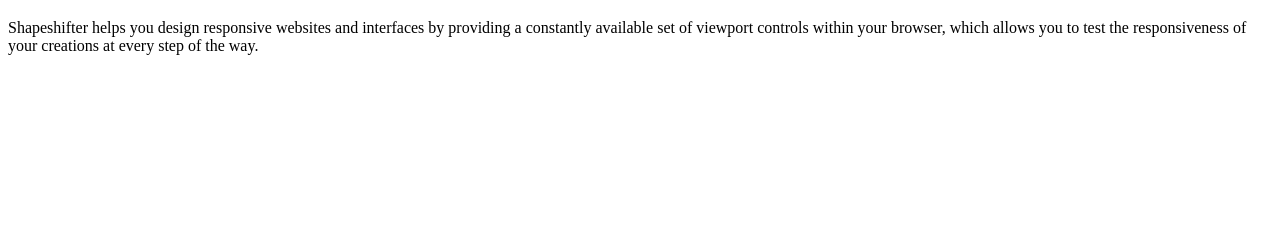
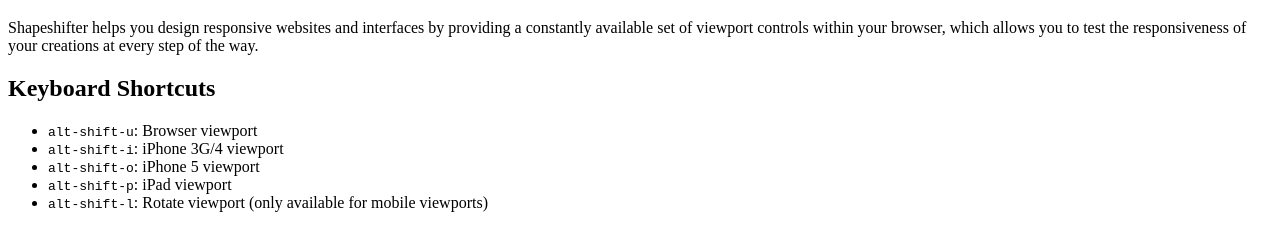
Before and after one commit to cobyism/shapeshifter, a plain HTML site: page docs.html in a window 1280 px wide. Shown: the part 61-312 px from the top of the page. Drawn offline with Linux system fonts and the light colour scheme.

Commit message:
list the keyboard shortcuts on the docs page

```diff
--- a/docs.html
+++ b/docs.html
@@ -7,5 +7,13 @@
 <body>
   <h1>Shapeshifter</h1>
   <p>Shapeshifter helps you design responsive websites and interfaces by providing a constantly available set of viewport controls within your browser, which allows you to test the responsiveness of your creations at every step of the way.</p>
+  <h2>Keyboard Shortcuts</h2>
+  <ul>
+    <li><code>alt-shift-u</code>: Browser viewport</li>
+    <li><code>alt-shift-i</code>: iPhone 3G/4 viewport</li>
+    <li><code>alt-shift-o</code>: iPhone 5 viewport</li>
+    <li><code>alt-shift-p</code>: iPad viewport</li>
+    <li><code>alt-shift-l</code>: Rotate viewport (only available for mobile viewports)</li>
+  </ul>
 </body>
 </html>
```
